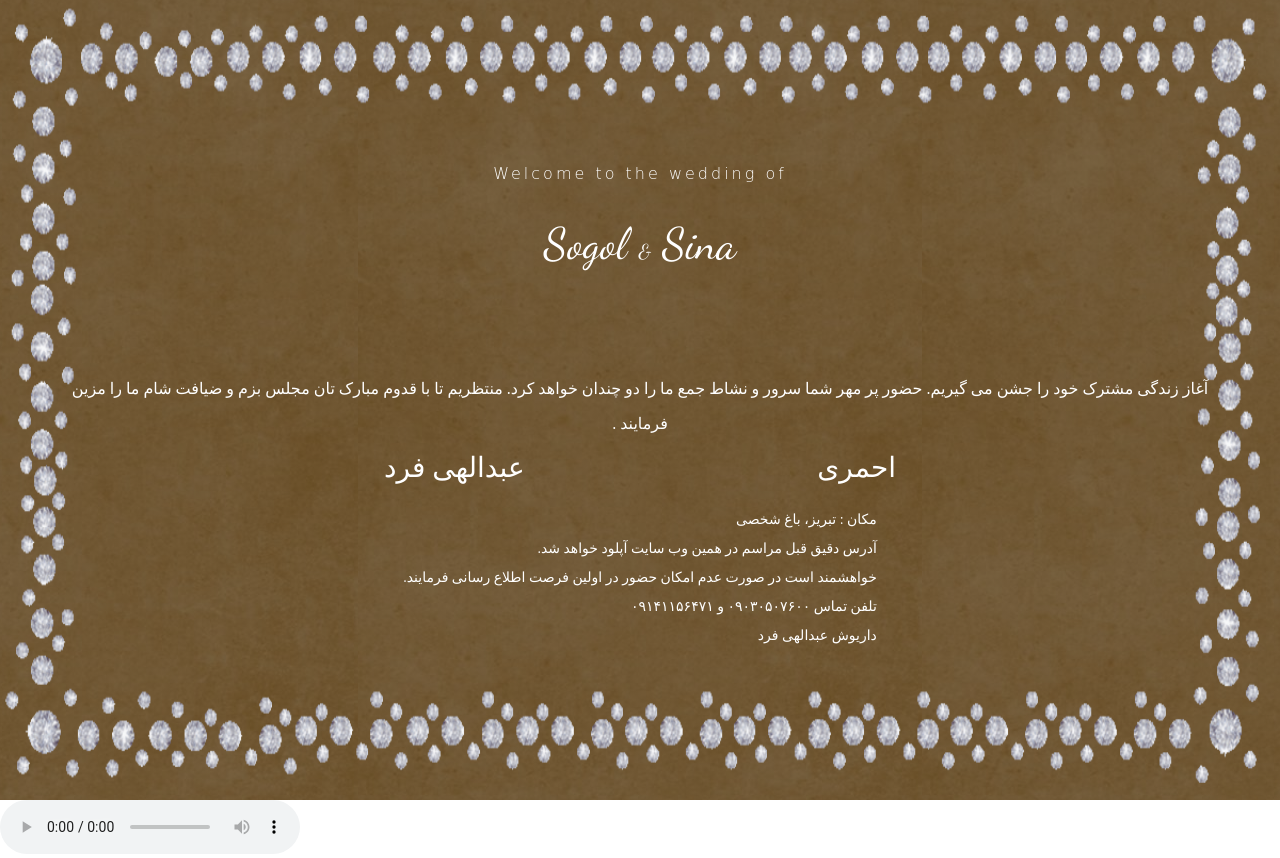
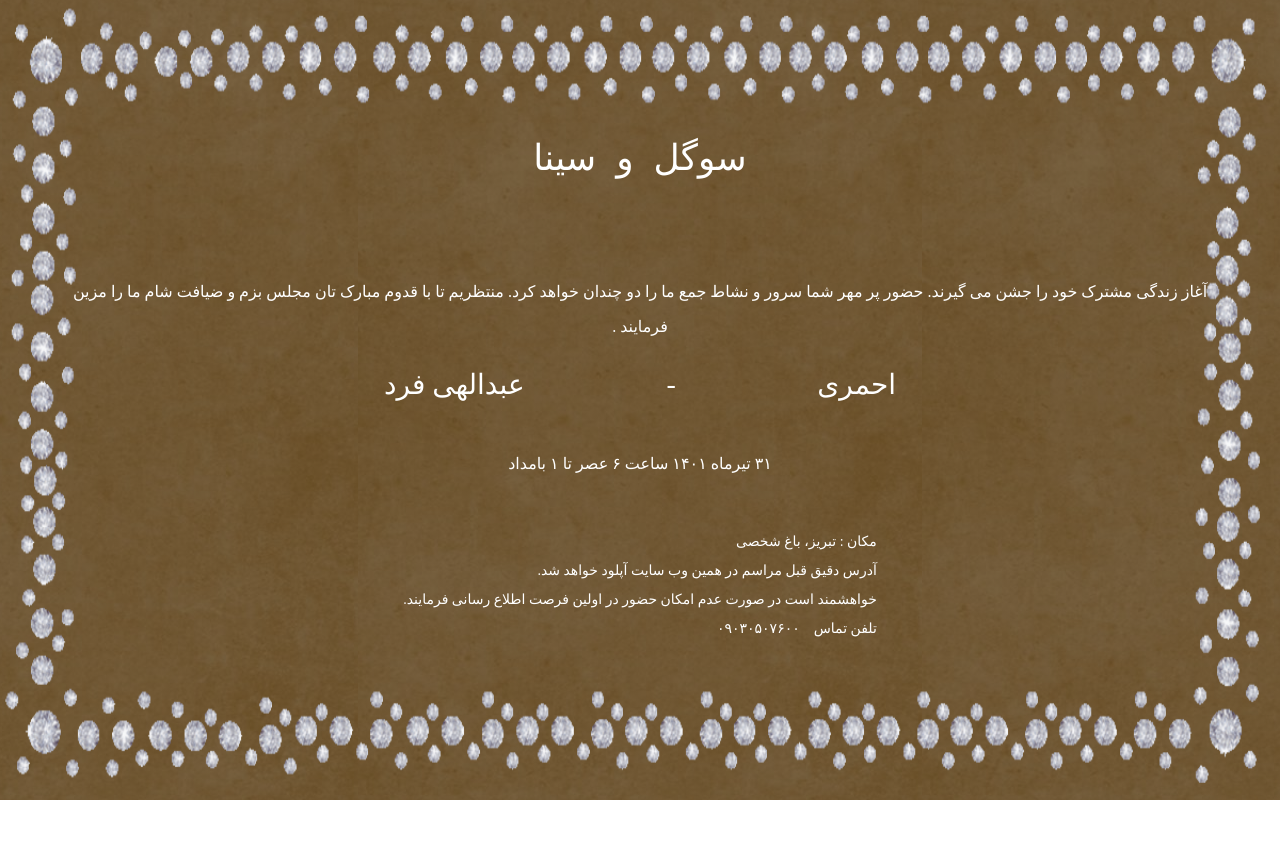
Before and after one commit to Wedding-invitation-2022/Invitation, a plain HTML site: page index.html in a window 1280 px wide. Drawn offline with nearby package versions, Linux system fonts and the light colour scheme; a web font is replaced by a local one.

Commit message:
Update index.html

```diff
--- a/index.html
+++ b/index.html
@@ -4,7 +4,7 @@
     <meta charset="UTF-8">
     <meta http-equiv="X-UA-Compatible" content="IE=edge">
     <meta name="viewport" content="width=device-width, initial-scale=1.0">
-    <title>Sina & Soghol Wedding</title>
+    <title>Sina & Sogol Wedding</title>
     <link
     rel="stylesheet"
     href="https://cdnjs.cloudflare.com/ajax/libs/animate.css/4.1.1/animate.min.css"
@@ -78,6 +78,16 @@
             line-height: 35px;
             text-align: center;
         }
+        .persian-names-one {
+            direction: rtl;
+            font-family: 'nastaliq';
+            display: flex;
+            justify-content: center;
+            width: 40%;
+            margin-top: -20px;
+            font-size: 36px;
+            gap: 20px;
+        }
         .persian-names {
             direction: rtl;
             font-family: 'nastaliq';
@@ -95,6 +105,13 @@
             padding: 0 60px;
             font-family: 'nastaliq';
             line-height: 29px;
+
+        }
+        .date{
+            font-family: 'nastaliq';
+            margin: 20px 0px;
+            direction: rtl;
+            text-align: left;
         }
         .animate__delay-200 {
             animation-delay: 1000ms;
@@ -105,19 +122,24 @@
         .animate__delay-1500 {
             animation-delay: 2000ms;
         }
+        .animate__delay-1800 {
+            animation-delay: 2200ms;
+        }
         .animate__delay-2000 {
             animation-delay: 2500ms;
+        }
+        .music {
+            opacity: 0;
         }
     </style>
     <div class="main-wrapper">
         <img class="diamond-bg desktop animate__animated animate__fadeIn" src="./gifBgDesktop.gif" alt="diamon">
         <img class="diamond-bg phone animate__animated animate__fadeIn" src="./gifBg.gif" alt="diamon">
         <div class="text-wrapper">
-            <span class="eng-intro animate__animated animate__fadeIn">Welcome to the wedding of</span>
-            <span class="eng-name animate__animated animate__fadeIn animate__delay-200">Sogol <span style="font-size: 20px;">&</span> Sina</span>
+            <span class="persian-names-one animate__animated animate__fadeIn animate__delay-200">سوگل <span style="margin-bottom:-30px">و</span> سینا</span>
             <br>
             <span class="persian-one animate__animated animate__fadeIn animate__delay-1000">
-                آغاز زندگی مشترک خود را جشن می گیریم.
+                آغاز زندگی مشترک خود را جشن می گیرند.
 حضور پر مهر شما سرور و نشاط جمع ما را دو چندان خواهد کرد.
 منتظریم تا با قدوم مبارک تان مجلس بزم و ضیافت شام ما را مزین فرمایند .
             </span>
@@ -125,9 +147,13 @@
                 <span>
                     احمری
                 </span>
+                <span>-</span>
                 <span>
                     عبدالهی فرد
                 </span>
+            </div>
+            <div class="date animate__animated animate__fadeIn animate__delay-1800">
+                ۳۱ تیرماه ۱۴۰۱ ساعت ۶ عصر تا ۱ بامداد
             </div>
             <div class="persian-location animate__animated animate__fadeIn animate__delay-2000">
                 <span>
@@ -140,16 +166,14 @@
                     خواهشمند است در صورت عدم امکان حضور در اولین فرصت اطلاع رسانی فرمایند.
                 </span>
                 <span>
-                    تلفن تماس ۰۹۰۳۰۵۰۷۶۰۰ و ۰۹۱۴۱۱۵۶۴۷۱
+                    تلفن تماس&nbsp; &nbsp;  ۰۹۰۳۰۵۰۷۶۰۰
                 </span>
-                <span>
-                    داریوش عبدالهی فرد
-                </span>
+
             </div>
         </div>
     </div>
-    <audio controls autoplay>
+    <audio class="music" controls autoplay>
         <source src="./Kansas Dust In The Wind.mp3" type="audio/mpeg">
-      </audio>
+    </audio>
 </body>
 </html>
```
